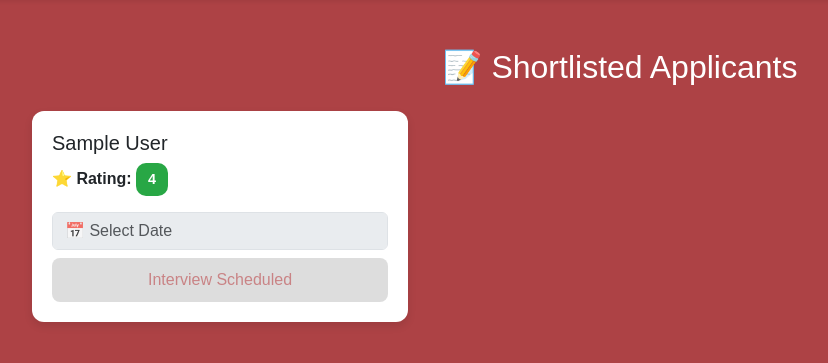
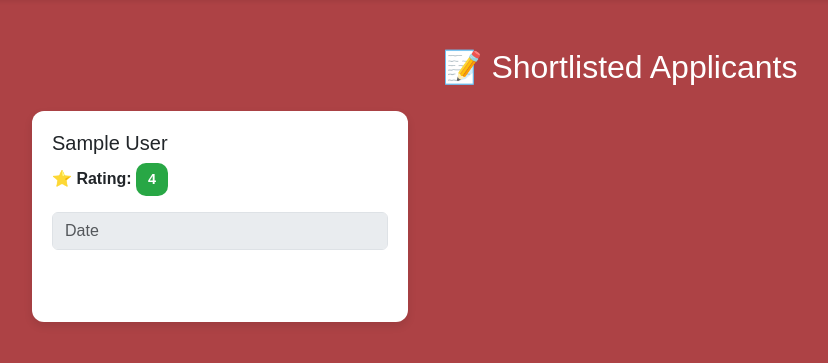
Before and after one commit to Maxw311nyimbili/ashesihiring, a Flask app: page /faculty_scheduling in a window 1280 px wide. Shown: the part 70-433 px from the top of the page, without its empty margins (20-848 px from the left). Run offline with Flask 3, Linux system fonts and the light colour scheme; tables that the repository leaves empty or names only in its code hold one stand-in row (values such as "Sample post"); data that the repository does not hold is empty.

Commit message:
initial commit

```diff
--- a/templates/faculty_scheduling.html
+++ b/templates/faculty_scheduling.html
@@ -209,11 +209,11 @@
                                             ${commentSection}
                                             <input type="text" class="form-control datepicker mb-2"
                                                 id="date-${applicant.id}"
-                                                placeholder="📅 Select Date"
+                                                placeholder=${isScheduled ? "Date Already Selected" : "📅 Select Date"}
                                                 ${isScheduled ? 'disabled' : ''}>
                                             <button class="btn btn-schedule"
                                                 onclick="scheduleInterview(${applicant.id})"
-                                                style="background: ${isScheduled ? '#ccc' : '#AD4245'}; color: ${isScheduled ? '#AD4245' : '#ffffff'};"
+                                                style="background: ${isScheduled ? '##236465' : '#AD4245'}; color: #ffffff;"
                                                 ${isScheduled ? 'disabled' : ''}>
                                                 ${isScheduled ? 'Interview Scheduled' : 'Schedule Interview'}
                                             </button>
```
